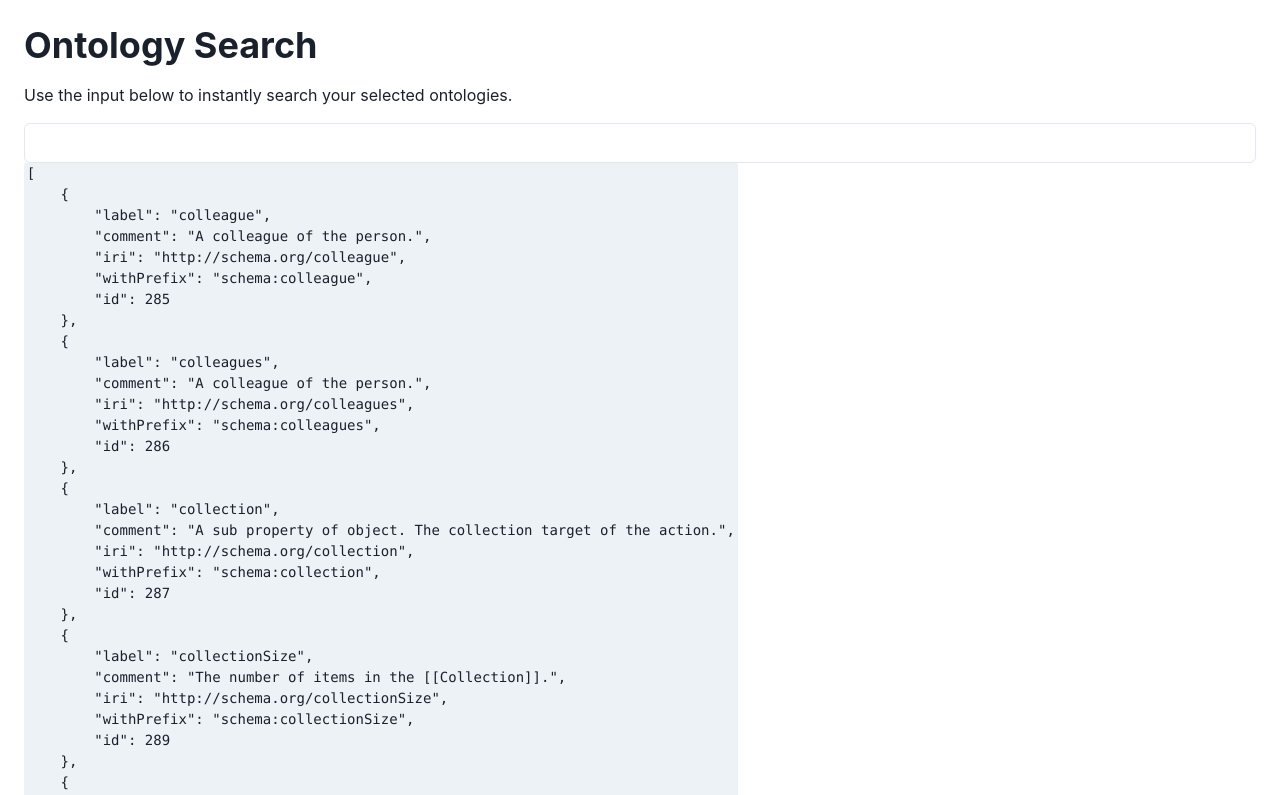
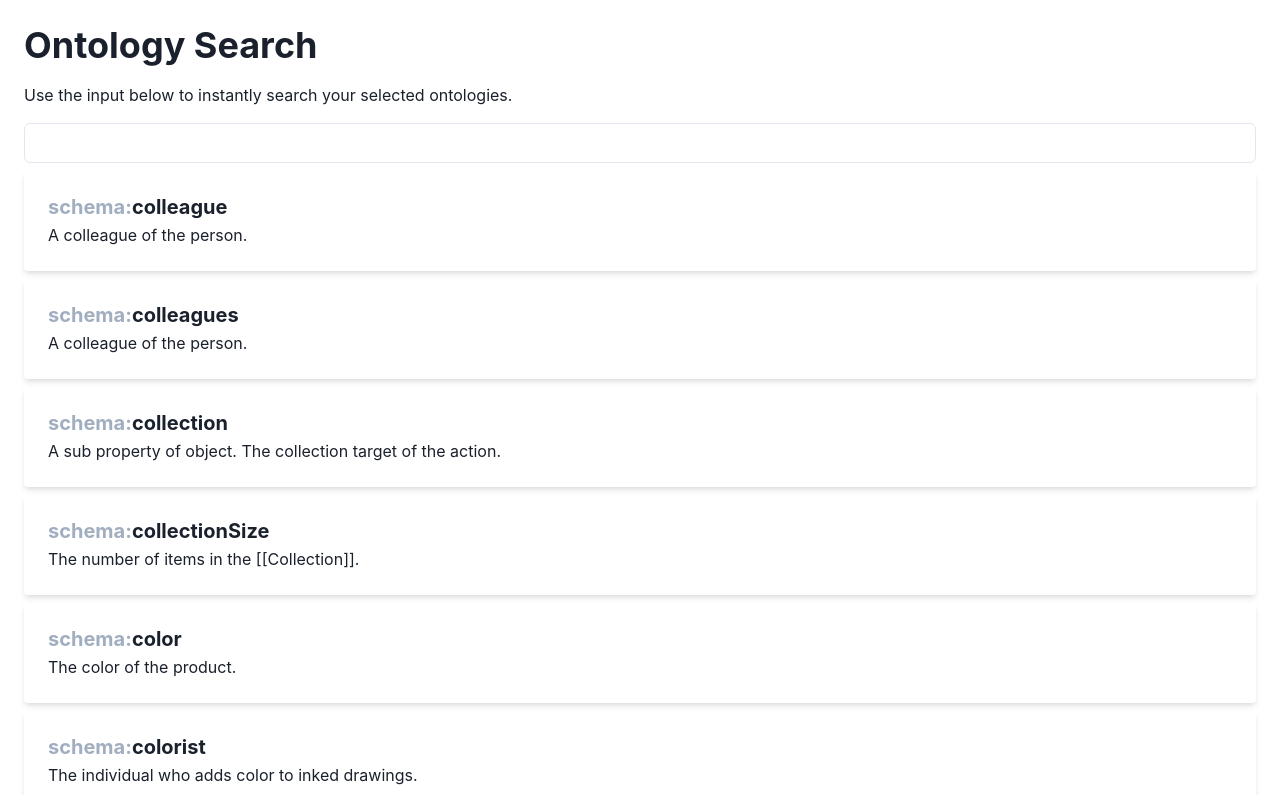
Before and after one commit to alexkreidler/ontologysearch, a Next.js app: page / in a window 1280 px wide. Shown: the top 795 px of the page. Built offline with nearby package versions, Linux system fonts and the light colour scheme.

Commit message:
update design

```diff
--- a/components/CompleteVocabs.tsx
+++ b/components/CompleteVocabs.tsx
@@ -1,11 +1,11 @@
 import { Input } from "@chakra-ui/input";
-import { Box, Code } from "@chakra-ui/layout";
+import { Box, Text } from "@chakra-ui/layout";
 import { Index } from "flexsearch";
-import React, { useEffect, useState } from "react";
-import { useAsync } from "react-async-hook";
-import { createVocabIndex, RDFDocument } from "../services/searchVocab";
+import React, { useState } from "react";
+import { RDFDocument } from "../services/searchVocab";
 
-import mock from "../services/example_search.json"
+import mock from "../services/example_search.json";
+import { Heading, Stack } from "@chakra-ui/react";
 
 async function doSearch(
   index?: Index<RDFDocument>,
@@ -19,10 +19,22 @@ async function doSearch(
   return await index.search(query);
 }
 
+function WithPrefix({ s }: { s: string }) {
+  let a = s.split(":");
+  return (
+    <>
+      <Text as="span" color="gray.400">
+        {a[0]}:
+      </Text>
+      {a[1]}
+    </>
+  );
+}
+
 export default function CompleteVocabs() {
   const [index, setIndex] = useState<Index<RDFDocument> | undefined>(undefined);
   const [search, setSearch] = useState<string>("");
-  const [result, setResult] = useState<any | undefined>(mock);
+  const [result, setResult] = useState<RDFDocument[]>(mock);
 
   const onChangeHandler = (event: React.ChangeEvent<HTMLInputElement>) => {
     setSearch(event.target.value);
@@ -46,9 +58,17 @@ export default function CompleteVocabs() {
     <Box>
       <Input onChange={onChangeHandler} value={search}></Input>
       <Box>
-        <Code style={{ whiteSpace: "pre" }}>
-          {JSON.stringify(result, undefined, 4)}
-        </Code>
+        {result.map((v) => (
+          <Stack spacing={1} p={6} my={2} borderRadius={4} shadow="md">
+            {v.withPrefix && (
+              <Heading size="md">
+                <WithPrefix s={v.withPrefix}></WithPrefix>
+              </Heading>
+            )}
+
+            <Text>{v.comment}</Text>
+          </Stack>
+        ))}
       </Box>
     </Box>
   );
```
